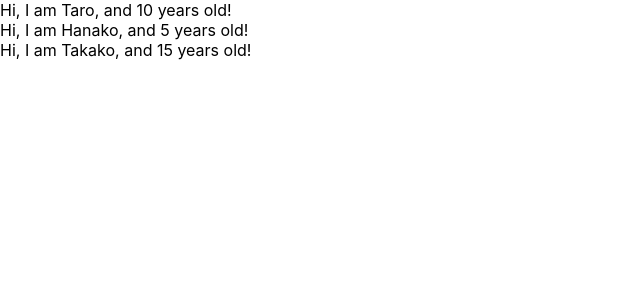
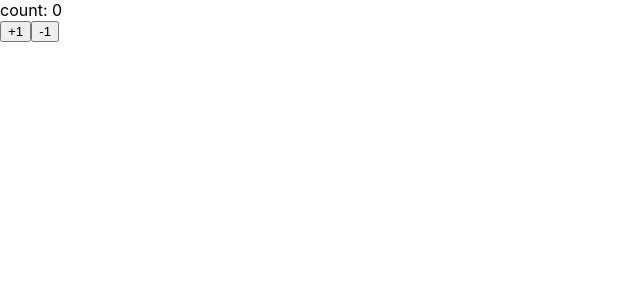
Before and after one commit to eito0201/udemy-react-redux-crud-application, a React (Create React App) app: page / in a window 1280 px wide. Shown: the top 300 px of the page, without its empty margins (0-640 px from the left). Built offline with nearby package versions, Linux system fonts and the light colour scheme.

Commit message:
learn set and setState

```diff
--- a/src/App.js
+++ b/src/App.js
@@ -1,32 +1,31 @@
-import React from 'react';
-import PropTypes from 'prop-types';
+import React, { Component } from 'react';
 
 // eslint-disable-next-line
-const App = () => {
-  const profiles = [
-    { name: "Taro", age: 10 },
-    { name: "Hanako", age: 5 },
-    { name: "Takako", age: 15 }
-  ]
+const App = () => <Counter></Counter>
 
-  return (
-    <div>
-      {
-        profiles.map((profile, index) => {
-          return <User name={profile.name} age ={profile.age} key={index} />
-        })
-      }
-    </div>
-  )
-}
+class Counter extends Component {
+  constructor(props) {
+    super(props)
+    this.state = { count: 0 }
+  }
 
-const User = (props) => {
-  return <div>Hi, I am {props.name}, and {props.age} years old!</div>
-}
+  handlePlusButton = () => {
+    this.setState({ count: this.state.count + 1 })
+  }
 
-User.propTypes = {
-  name: PropTypes.string,
-  age: PropTypes.number.isRequired
+  handleMinusButton = () => {
+    this.setState({ count: this.state.count - 1 })
+  }
+
+  render() {
+    return (
+      <React.Fragment>
+        <div>count: { this.state.count }</div>
+        <button onClick={ this.handlePlusButton }>+1</button>
+        <button onClick={ this.handleMinusButton }>-1</button>
+      </React.Fragment>
+    )
+  }
 }
 
 export default App;
```
